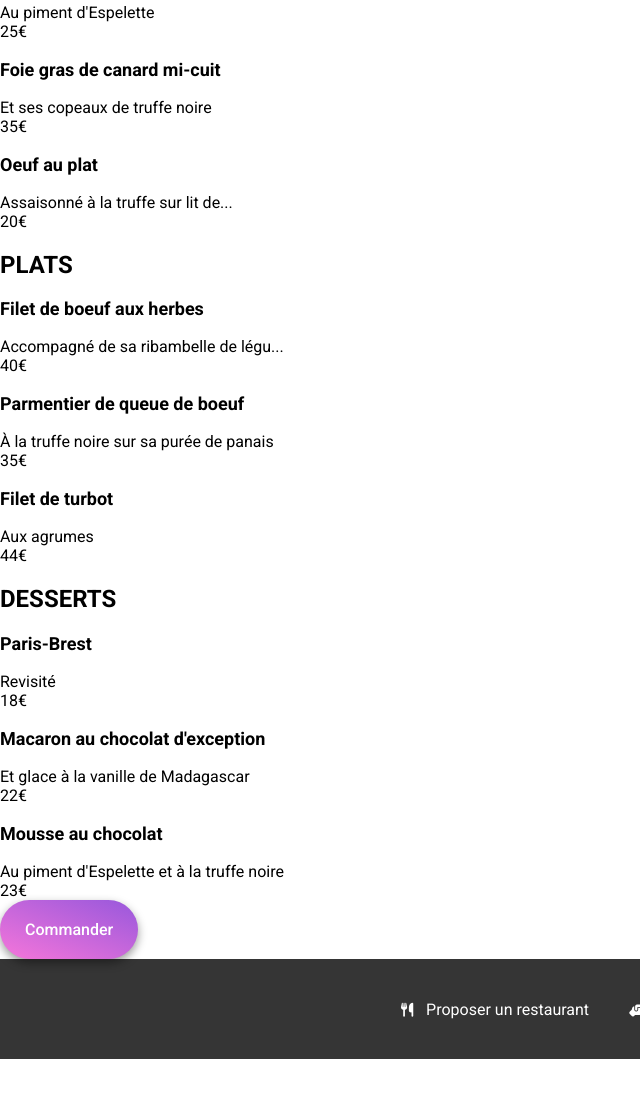
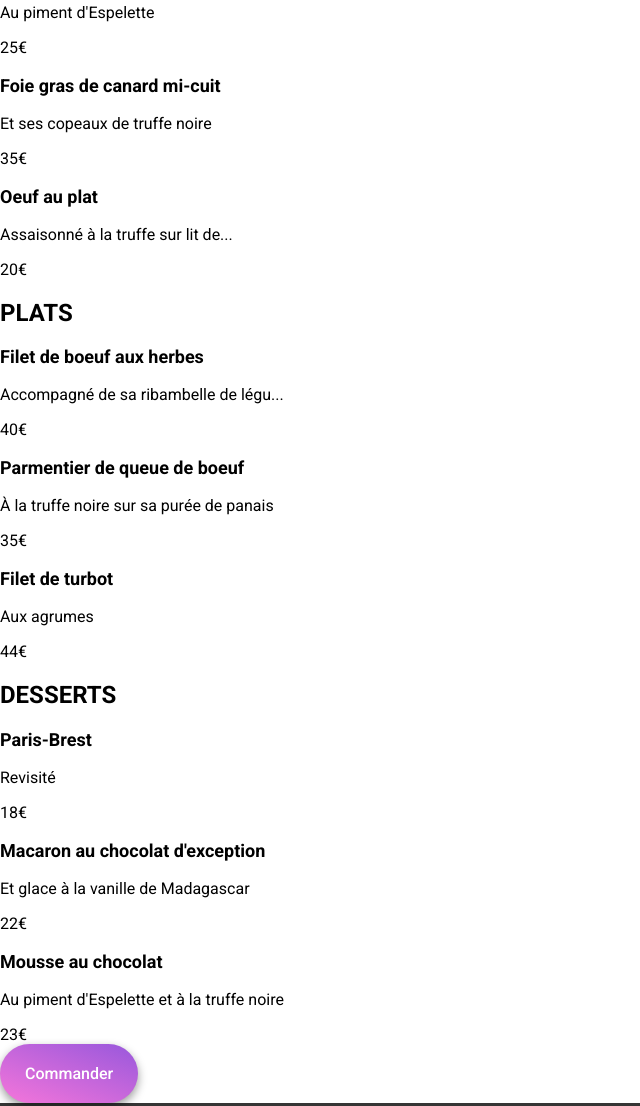
Before and after one commit to neptunomia/ohmyfood, a website: page restaurants/page1.html in a window 1280 px wide. Shown: the part 463-1569 px from the top of the page, without its empty margins (0-640 px from the left). Before the commit the page ends 1522 px from the top, so only its background shows below. Drawn offline with Linux system fonts and the light colour scheme; a web font is replaced by a local one.

Commit message:
rename palette.html to page1.html

```diff
--- a/palette.html
+++ b/restaurants/page1.html
@@ -9,7 +9,7 @@
     <link href="https://fonts.googleapis.com/css2?family=Roboto:wght@300;400;500;700&family=Shrikhand&display=swap"
         rel="stylesheet">
     <script src="https://kit.fontawesome.com/e415596432.js" crossorigin="anonymous"></script>
-    <link rel="stylesheet" type="text/css" href="assets/style.css">
+    <link rel="stylesheet" type="text/css" href="../assets/style.css">
     <title>La palette du goût</title>
 </head>
 
@@ -26,7 +26,7 @@
 
     <main>
         <div>
-            <img src="assets/images/la_palette_du_gout.jpg"
+            <img src="../assets/images/la_palette_du_gout.jpg"
                 alt="Photo d'un plat au restaurant La palette du goût à Ménilmontant">
         </div>
         <section>
@@ -39,7 +39,7 @@
                     <a href="#">
                         <div>
                             <h3>Fricassée d'escargots</h3>
-                            <div>Au piment d'Espelette</div>
+                            <p>Au piment d'Espelette</p>
                         </div>
                         <div>25€</div>
                     </a>
@@ -48,7 +48,7 @@
                     <a href="#">
                         <div>
                             <h3>Foie gras de canard mi-cuit</h3>
-                            <div>Et ses copeaux de truffe noire</div>
+                            <p>Et ses copeaux de truffe noire</p>
                         </div>
                         <div>35€</div>
                     </a>
@@ -57,7 +57,7 @@
                     <a href="#">
                         <div>
                             <h3>Oeuf au plat</h3>
-                            <div>Assaisonné à la truffe sur lit de...</div>
+                            <p>Assaisonné à la truffe sur lit de...</p>
                         </div>
                         <div>20€</div>
                     </a>
@@ -69,7 +69,7 @@
                     <a href="#">
                         <div>
                             <h3>Filet de boeuf aux herbes</h3>
-                            <div>Accompagné de sa ribambelle de légu...</div>
+                            <p>Accompagné de sa ribambelle de légu...</p>
                         </div>
                         <div>40€</div>
                     </a>
@@ -78,7 +78,7 @@
                     <a href="#">
                         <div>
                             <h3>Parmentier de queue de boeuf</h3>
-                            <div>À la truffe noire sur sa purée de panais</div>
+                            <p>À la truffe noire sur sa purée de panais</p>
                         </div>
                         <div>35€</div>
                     </a>
@@ -87,7 +87,7 @@
                     <a href="#">
                         <div>
                             <h3>Filet de turbot</h3>
-                            <div>Aux agrumes</div>
+                            <p>Aux agrumes</p>
                         </div>
                         <div>44€</div>
                     </a>
@@ -99,7 +99,7 @@
                     <a href="#">
                         <div>
                             <h3>Paris-Brest</h3>
-                            <div>Revisité</div>
+                            <p>Revisité</p>
                         </div>
                         <div>18€</div>
                     </a>
@@ -108,7 +108,7 @@
                     <a href="#">
                         <div>
                             <h3>Macaron au chocolat d'exception</h3>
-                            <div>Et glace à la vanille de Madagascar</div>
+                            <p>Et glace à la vanille de Madagascar</p>
                         </div>
                         <div>22€</div>
                     </a>
@@ -117,7 +117,7 @@
                     <a href="#">
                         <div>
                             <h3>Mousse au chocolat</h3>
-                            <div>Au piment d'Espelette et à la truffe noire</div>
+                            <p>Au piment d'Espelette et à la truffe noire</p>
                         </div>
                         <div>23€</div>
                     </a>
@@ -148,7 +148,7 @@
                 </a>
             </li>
             <li>
-                <a href="#" class="footer__links">
+                <a href="mailto:#" class="footer__links">
                     Contact
                 </a>
             </li>
--- a/sass/main.scss
+++ b/sass/main.scss
@@ -10,3 +10,4 @@
 @import "./layouts/forms";
 @import "./layouts/header";
 @import "./pages/homepage";
+@import "./pages/page1";
```
Also changed, not shown: index.html (+4 -0 lines), sass/pages/_page1.scss (added), 1 other file.
